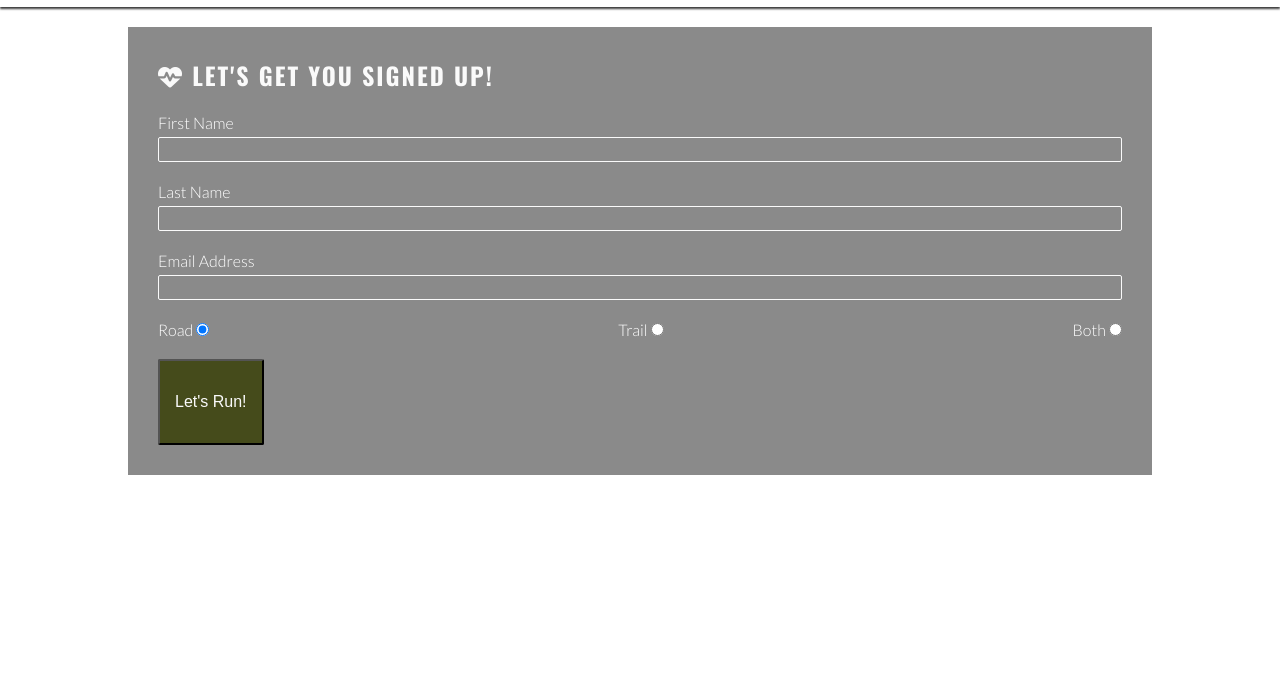
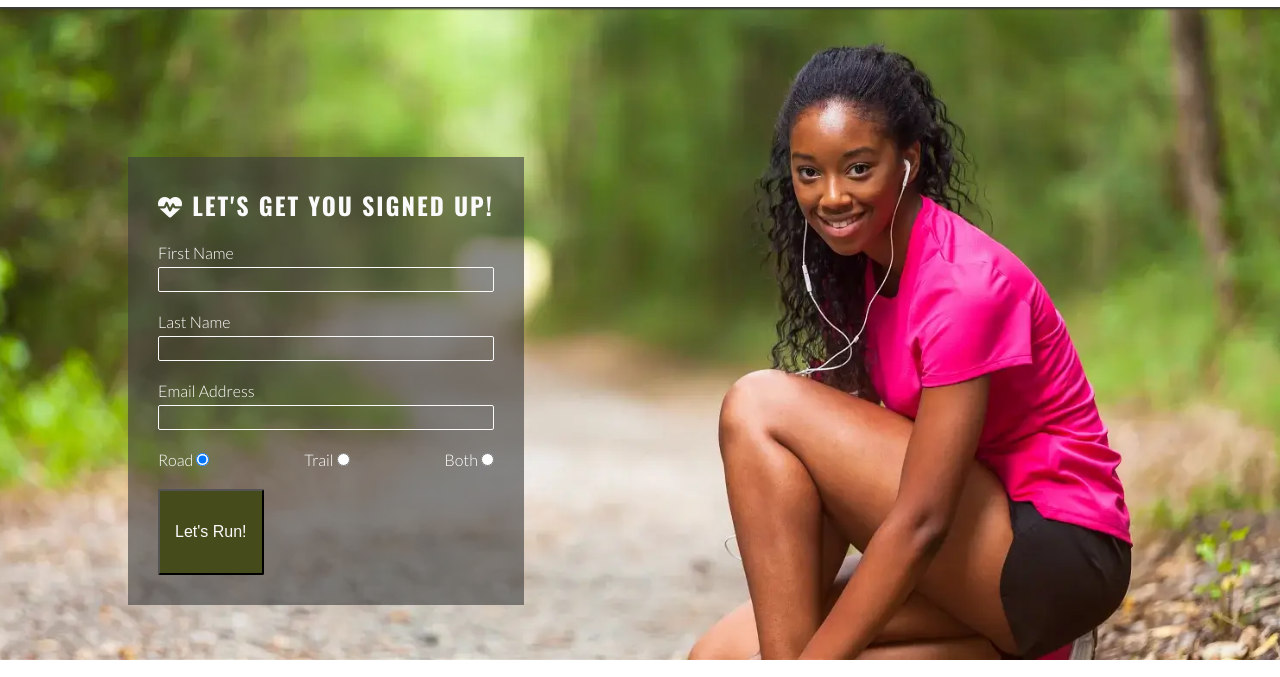
Before and after one commit to TheRickyroy/love-running, a plain HTML site: page signup.html in a window 1280 px wide. Shown: the part 72-749 px from the top of the page. Drawn offline with nearby package versions, Linux system fonts and the light colour scheme.

Commit message:
Fix bg image add responsive styling for large screens

```diff
--- a/assets/css/style.css
+++ b/assets/css/style.css
@@ -149,7 +149,7 @@ main {
 
 /* Signup Page */
 #signup {
-    background: url('assets/images/signup-image.webp');
+    background-image: url("../images/signup-image.webp");
     background-size: cover;
     background-position: 75%;
     padding: 20px 10% 0 10%;
@@ -332,6 +332,28 @@ main {
         column-count: 3;
     }
 
+    /* Signup Page */
+    #signup {
+        background-position: center;
+        position: relative;
+    }
+
+    #signup-form {
+        max-width: 400px;
+        position: absolute;
+        left: 10%;
+        top: 150px;
+    }
+
+    .text-input:hover {
+        border-color: #f16c6b;
+    }
+
+    .join-button:hover {
+        background-color: #fafafa;
+        color: #454b1b;
+    }
+
 }
 
 /*  Media query: laptops and larger (992px and up) */
```
